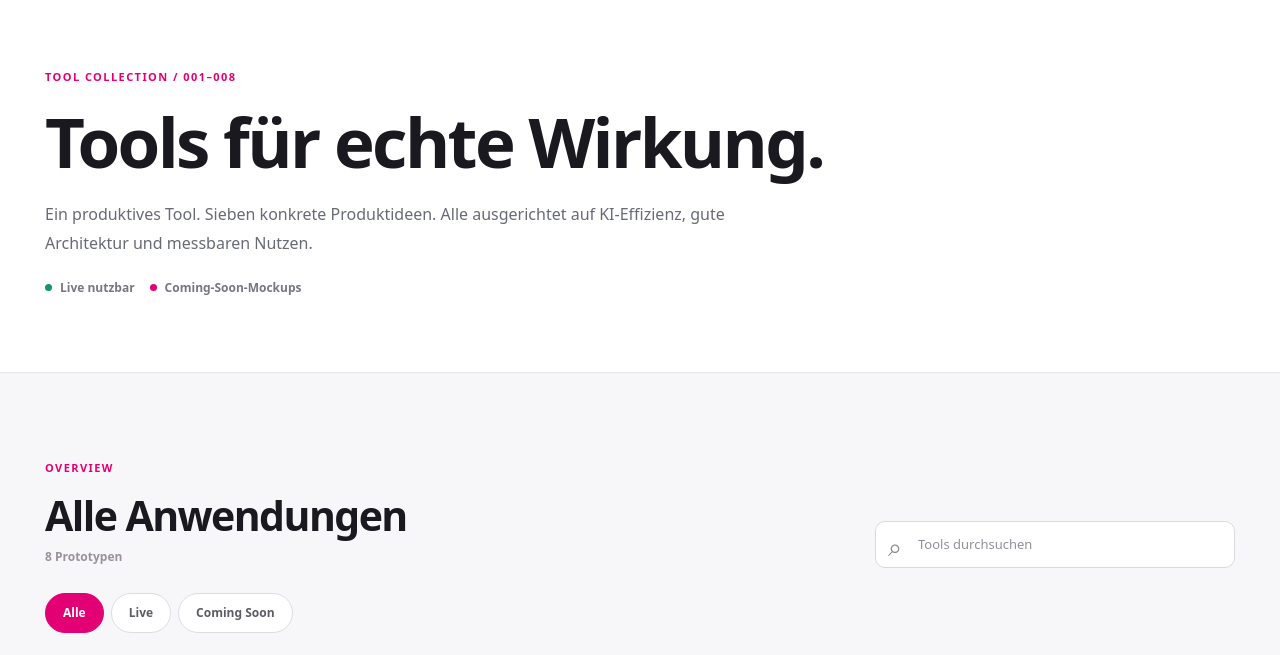
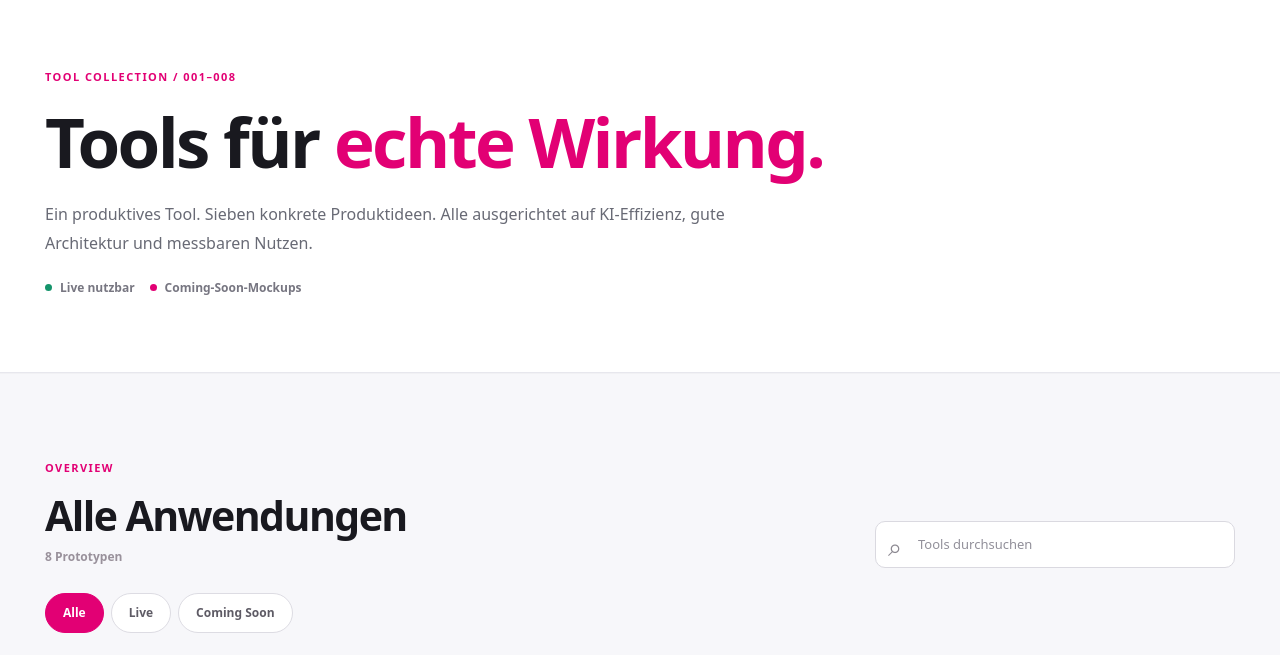
Before and after one commit to JanBreuer/Prototypes, a plain HTML site: page prototypes.html in a window 1280 px wide. Shown: the part 99-754 px from the top of the page. Drawn offline with Linux system fonts and the light colour scheme.

Commit message:
Polish localized catalog heading and document tool concepts and preview limitations

```diff
--- a/assets/js/main.js
+++ b/assets/js/main.js
@@ -17,7 +17,7 @@
       conceptDisclaimer:"Die Toolchain ist ein Produktkonzept. Nur AI or Nay ist derzeit funktional; alle weiteren Module sind Vorschauen.",
       disclaimer:"Unabhängige Prototypensammlung im Telekom-inspirierten Design. Keine offizielle Produkt- oder Buchungsseite.",
       footerTools:"Tool-Übersicht ↗",footerHome:"Startseite ↗",
-      catalogTitle:"Tools für echte Wirkung.",catalogLead:"Ein produktives Tool. Sieben konkrete Produktideen. Alle ausgerichtet auf KI-Effizienz, gute Architektur und messbaren Nutzen.",
+      catalogTitle1:"Tools für",catalogTitle2:"echte Wirkung.",catalogLead:"Ein produktives Tool. Sieben konkrete Produktideen. Alle ausgerichtet auf KI-Effizienz, gute Architektur und messbaren Nutzen.",
       chipLive:"Live nutzbar",chipSoon:"Coming-Soon-Mockups",overviewLabel:"OVERVIEW",catalogSub:"Alle Anwendungen",
       searchLabel:"Tools durchsuchen",searchPlaceholder:"Tools durchsuchen",filterAll:"Alle",filterLive:"Live",filterSoon:"Coming Soon",
       backTools:"Zurück zu allen Tools",soonStamp:"CONCEPT / COMING SOON",mockLabel:"ILLUSTRATIVES PRODUKTKONZEPT",
@@ -48,7 +48,7 @@
       conceptDisclaimer:"The toolchain is a product concept. Only AI or Nay currently works; all other modules are previews.",
       disclaimer:"Independent prototype collection inspired by Telekom's magenta visual style. Not an official product or booking site.",
       footerTools:"Tool overview ↗",footerHome:"Homepage ↗",
-      catalogTitle:"Tools for real impact.",catalogLead:"One live tool. Seven specific product concepts, focused on AI efficiency, sound architecture and measurable value.",
+      catalogTitle1:"Tools for",catalogTitle2:"real impact.",catalogLead:"One live tool. Seven specific product concepts, focused on AI efficiency, sound architecture and measurable value.",
       chipLive:"Ready to use",chipSoon:"Coming-soon mockups",overviewLabel:"OVERVIEW",catalogSub:"All applications",
       searchLabel:"Search tools",searchPlaceholder:"Search tools",filterAll:"All",filterLive:"Live",filterSoon:"Coming Soon",
       backTools:"Back to all tools",soonStamp:"CONCEPT / COMING SOON",mockLabel:"ILLUSTRATIVE PRODUCT CONCEPT",
--- a/prototypes.html
+++ b/prototypes.html
@@ -13,7 +13,7 @@
     <a class="brand" href="index.html"><span class="brand-mark" aria-hidden="true">M<span>·</span></span><span><strong>Magenta Lab</strong><small>AI TOOLS & PROTOTYPES</small></span></a>
     <nav class="site-nav" aria-label="Hauptnavigation"><a href="index.html" data-nav="home" data-t="navHome">Start</a><a href="prototypes.html" data-nav="tools" data-t="navTools">Tools</a><a href="index.html#journey" class="nav-optional" data-t="navJourney">Toolchain</a><div class="language-switch" role="group" aria-label="Sprache / Language"><button type="button" data-language="de" aria-pressed="true">DE</button><button type="button" data-language="en" aria-pressed="false">EN</button></div></nav>
   </div></header>
-  <main id="main"><section class="page-intro"><div class="container"><p class="overline">TOOL COLLECTION / 001–008</p><h1 data-t="catalogTitle">Tools für <span class="accent">echte Wirkung.</span></h1><p data-t="catalogLead">Ein produktives Tool. Sieben konkrete Produktideen. Alle ausgerichtet auf AI-Effizienz, gute Architektur und messbaren Nutzen.</p><div class="intro-chips"><span><i class="dot dot-green"></i><span data-t="chipLive">Live nutzbar</span></span><span><i class="dot dot-magenta"></i><span data-t="chipSoon">Coming-Soon-Mockups</span></span></div></div></section>
+  <main id="main"><section class="page-intro"><div class="container"><p class="overline">TOOL COLLECTION / 001–008</p><h1><span data-t="catalogTitle1">Tools für</span> <span class="accent" data-t="catalogTitle2">echte Wirkung.</span></h1><p data-t="catalogLead">Ein produktives Tool. Sieben konkrete Produktideen. Alle ausgerichtet auf AI-Effizienz, gute Architektur und messbaren Nutzen.</p><div class="intro-chips"><span><i class="dot dot-green"></i><span data-t="chipLive">Live nutzbar</span></span><span><i class="dot dot-magenta"></i><span data-t="chipSoon">Coming-Soon-Mockups</span></span></div></div></section>
   <section class="section surface-section catalog-section"><div class="container">
     <div class="catalog-toolbar"><div><p class="overline" data-t="overviewLabel">OVERVIEW</p><h2 data-t="catalogSub">Alle Anwendungen</h2><span id="result-count" class="result-count" aria-live="polite"></span></div><label class="search-field"><span aria-hidden="true">⌕</span><span class="visually-hidden" data-t="searchLabel">Tools durchsuchen</span><input id="project-search" type="search" placeholder="Tools durchsuchen" data-t-placeholder="searchPlaceholder"></label></div>
     <div class="filter-row" role="group" aria-label="Filter"><button type="button" class="filter-pill is-active" data-filter="all" aria-pressed="true" data-t="filterAll">Alle</button><button type="button" class="filter-pill" data-filter="live" aria-pressed="false" data-t="filterLive">Live</button><button type="button" class="filter-pill" data-filter="soon" aria-pressed="false" data-t="filterSoon">Coming Soon</button></div>
```
Also changed, not shown: 1 other file.
